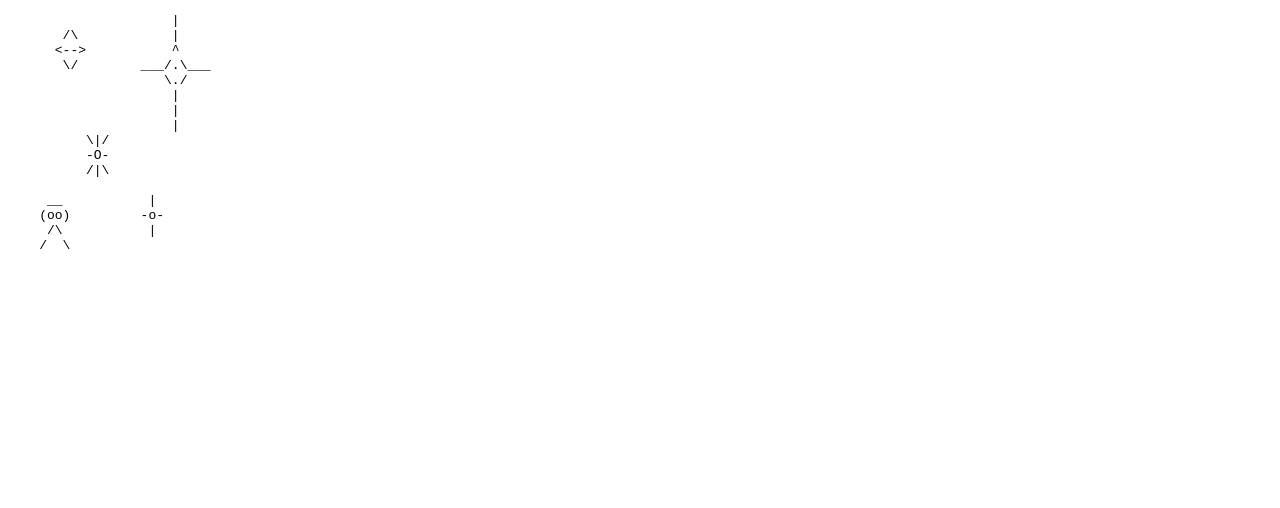
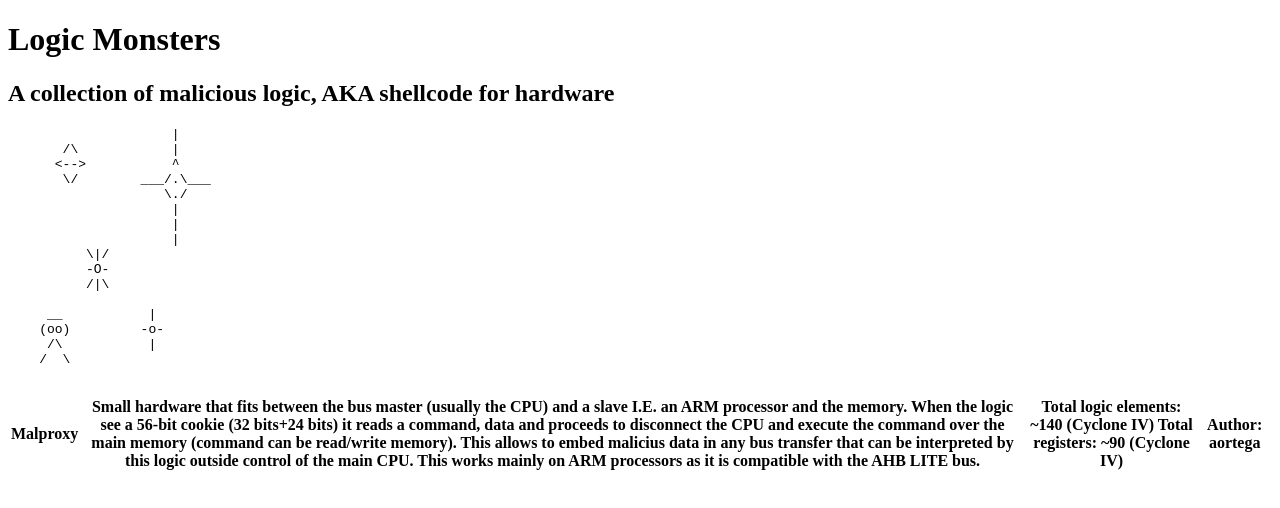
Before and after one commit to ortegaalfredo/logic-monsters, a plain HTML site: page index.html in a window 1280 px wide. Drawn offline with Linux system fonts and the light colour scheme.

Commit message:
Malproxy description and updated html

```diff
--- a/index.html
+++ b/index.html
@@ -8,6 +8,8 @@
    <title>Alfred's Logic Monsters</title>
 </head>
 <body>
+   <H1>Logic Monsters</H1>
+<H2> A collection of malicious logic, AKA shellcode for hardware </H2>
 
 <pre>
                      |
@@ -28,6 +30,14 @@
     /  \
 
 </pre>
+<table>
+	<tr>
+		<th>Malproxy</th>
+		<th>Small hardware that fits between the bus master (usually the CPU) and a slave I.E. an ARM processor and the memory. When the logic see a 56-bit cookie (32 bits+24 bits) it reads a command, data and proceeds to disconnect the CPU and execute the command over the main memory (command can be read/write memory). This allows to embed malicius data in any bus transfer that can be interpreted by this logic outside control of the main CPU. This works mainly on ARM processors as it is compatible with the AHB LITE bus.
+		<th>Total logic elements: ~140 (Cyclone IV) Total registers: ~90 (Cyclone IV)</th>
+		<th>Author: aortega</th>
+	</tr>
+</table>
 
 </body>
 
```
Also changed, not shown: 1 other file.
